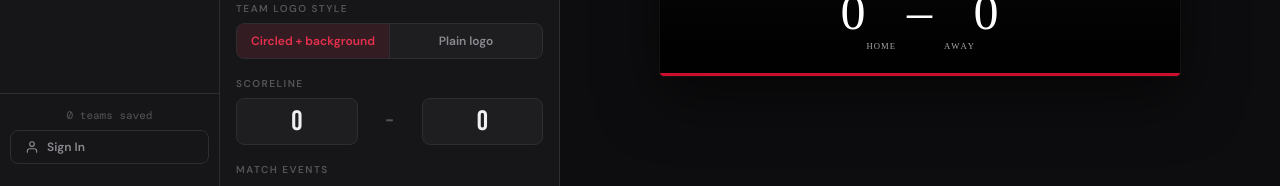
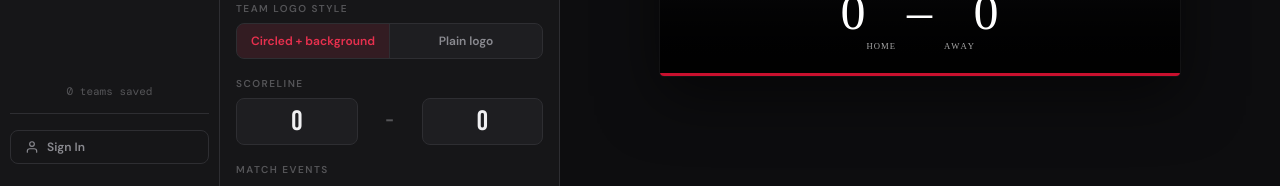
Before and after one commit to ENRMTY/graphics-studio, a React (Vite) app: page / in a window 1280 px wide. Shown: the part 614-800 px from the top of the page. Built offline with nearby package versions, Linux system fonts and the light colour scheme; no server answers.

Commit message:
style: place the footer line between team count and user info/button

```diff
--- a/src/components/Sidebar.tsx
+++ b/src/components/Sidebar.tsx
@@ -73,7 +73,16 @@ export function Sidebar({
       </nav>
 
       <div className="sidebar-footer">
-        <div className="team-count-badge">{teamCount} teams saved</div>
+        <div
+          className="team-count-wrapper"
+          style={{
+            borderBottom: "1px solid var(--border)",
+            paddingBottom: "0.2rem",
+            marginBottom: "0.5rem",
+          }}
+        >
+          <div className="team-count-badge">{teamCount} teams saved</div>
+        </div>
         {user ? (
           <div className="sidebar-user">
             <div className="sidebar-user-info">
--- a/src/styles/components.css
+++ b/src/styles/components.css
@@ -92,7 +92,6 @@
 
 .sidebar-footer {
   padding: 14px 10px;
-  border-top: 1px solid var(--border);
 }
 .team-count-badge {
   font-size: 11px;
@@ -100,7 +99,7 @@
   text-align: center;
   font-family: var(--font-mono);
   display: block;
-  margin-bottom: 8px;
+  margin-bottom: 12px;
 }
 
 /* ═══════════════════════════════════════════════════════════════
@@ -960,6 +959,7 @@
   justify-content: flex-start;
   gap: 8px;
   margin-bottom: 8px;
+  margin-top: 8px;
 }
 
 .sidebar-user {
```
